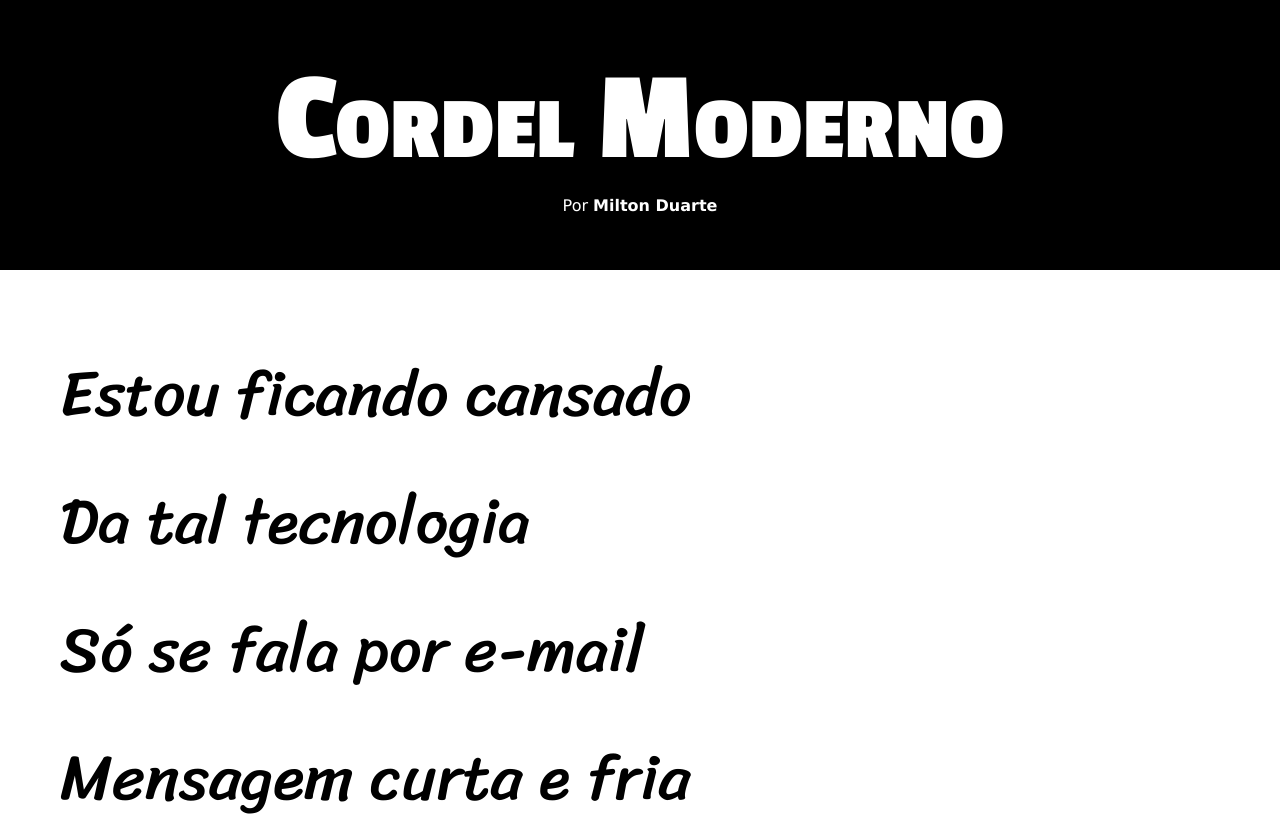
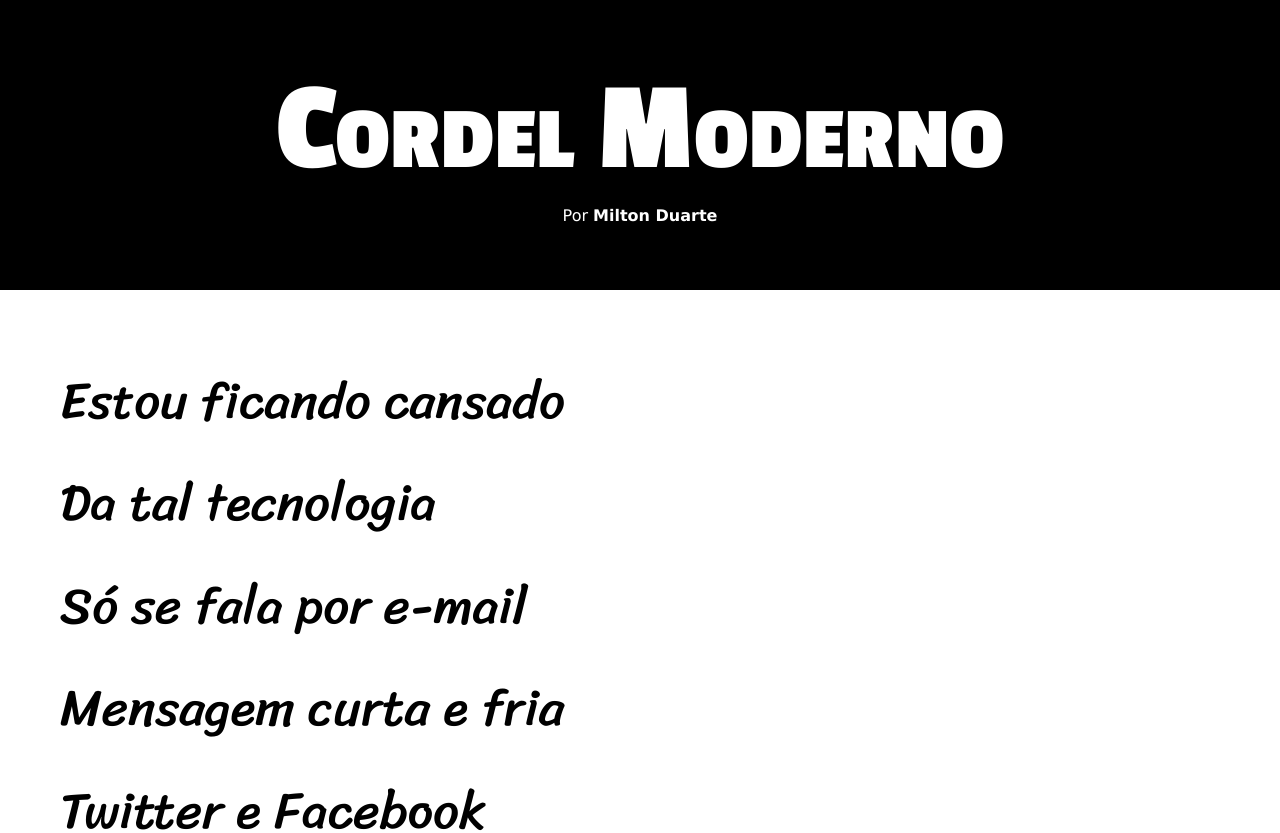
Before and after one commit to leticia-paixao-wermelinger/curso_html5_css3, a plain HTML site: page desafios/d012/index.html in a window 1280 px wide. Shown: the top 833 px of the page. Drawn offline with Linux system fonts and the light colour scheme.

Commit message:
Ajustes Cordel

```diff
--- a/desafios/d012/style.css
+++ b/desafios/d012/style.css
@@ -21,7 +21,7 @@ header{
     background-color: black;
     color: white;
     text-align: center;
-    padding: 50px;
+    padding: 60px;
 }
 h1{
     font-family: var(--fonte-titulo);
@@ -74,7 +74,7 @@ section{
 }
 p{
     font-family: var(--fonte-poema);
-    font-size: 5vw;
+    font-size: 4vw;
     line-height: 2em;
     padding: 40px;
 }
```
Also changed, not shown: 1 other file.
